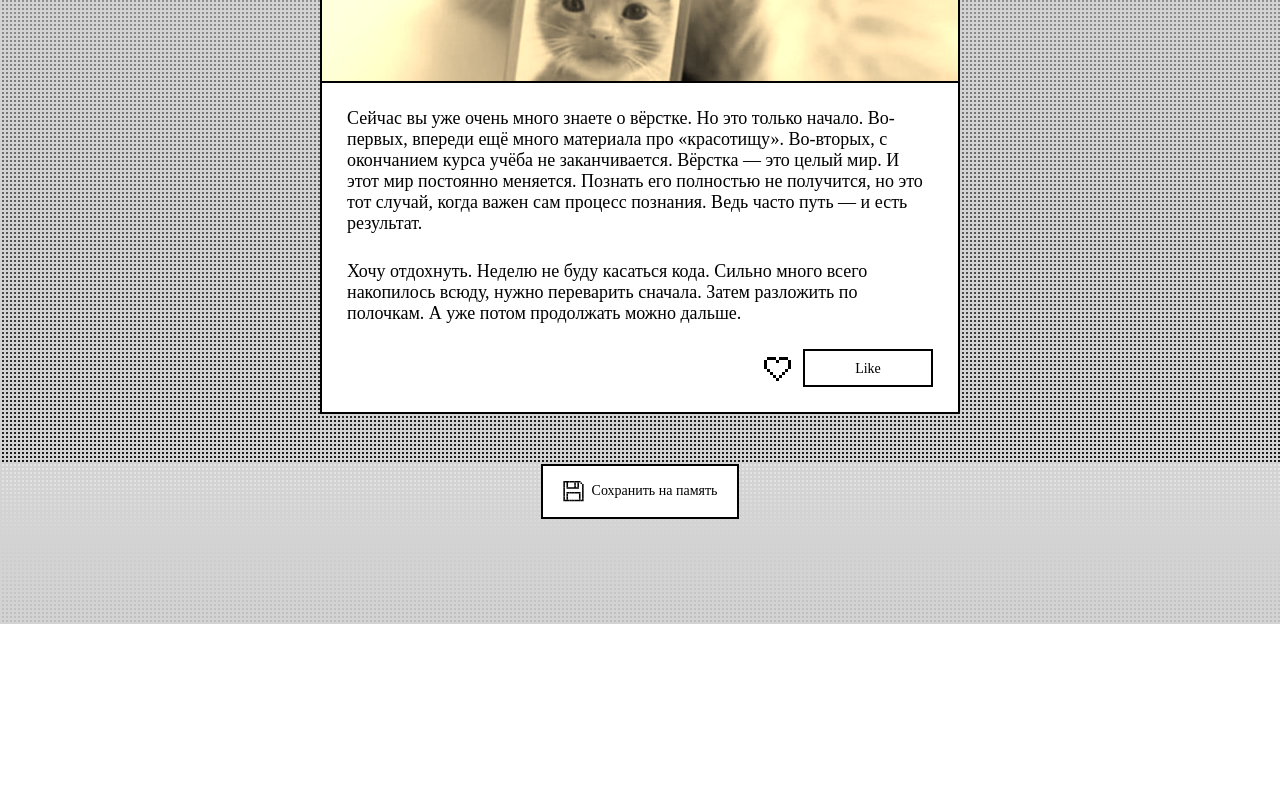
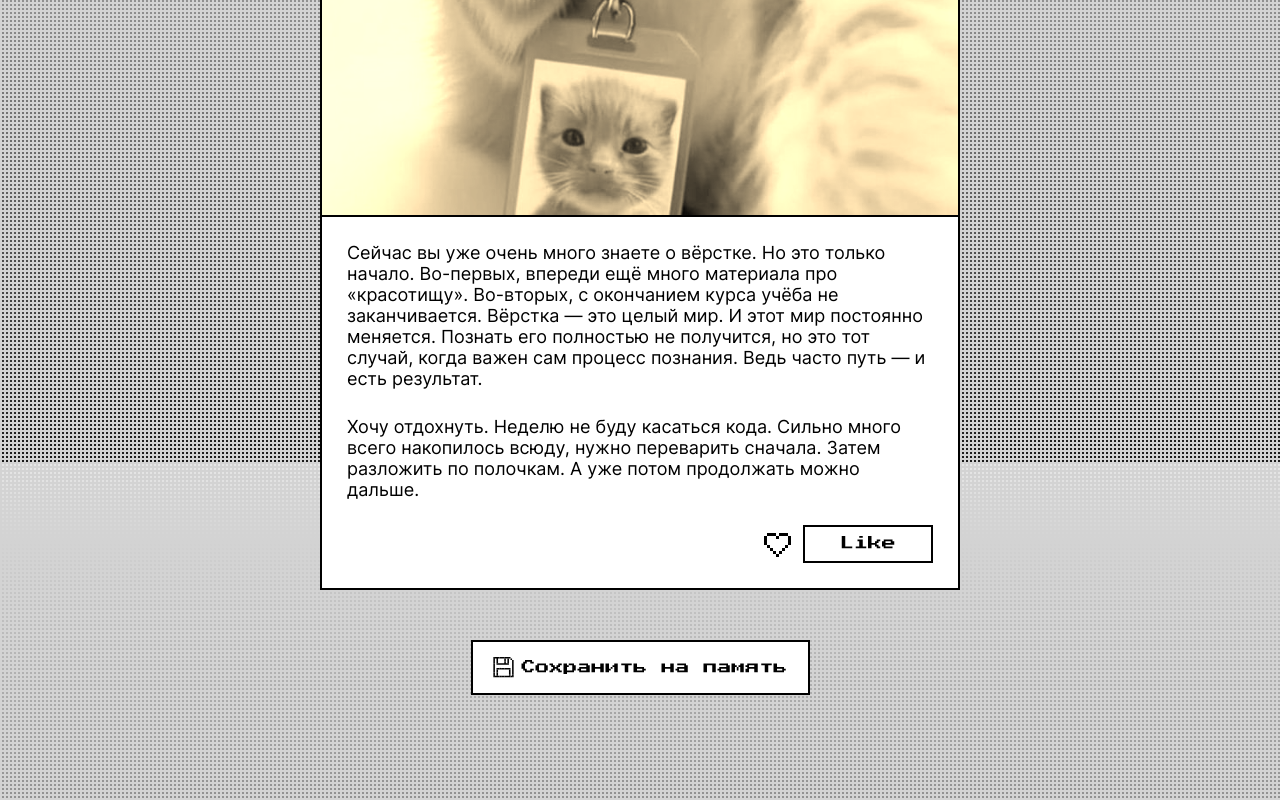
Before and after one commit to bbeeell/zakrivayuschiy-teg-f, a plain HTML site: page index.html in a window 1280 px wide. Shown: the part 8338-9138 px from the top of the page. Before the commit the page ends 8962 px from the top, so only its background shows below. Drawn offline with Linux system fonts and the light colour scheme.

Commit message:
fonts.css

```diff
--- a/fonts/fonts.css
+++ b/fonts/fonts.css
@@ -1 +1,14 @@
-/* В этом файле вы импортируете все шрифты для сайта. Один из них вариативный и требует особенной настройки */
+@font-face {
+  font-family: 'Inter-Variable';
+  src: url(../fonts/Inter-Variable.woff2) format('woff2 supports variations'),
+       url(../fonts/Inter-Variable.woff2) format('woff2-variations');
+  font-weight: 400 785;
+  font-style: normal;
+}
+
+@font-face {
+  font-family: 'PressStart2P-Regular';
+  src: url(../fonts/PressStart2P-Regular.woff) format('woff');
+  font-weight: 400;
+  font-style: normal;
+}
```
